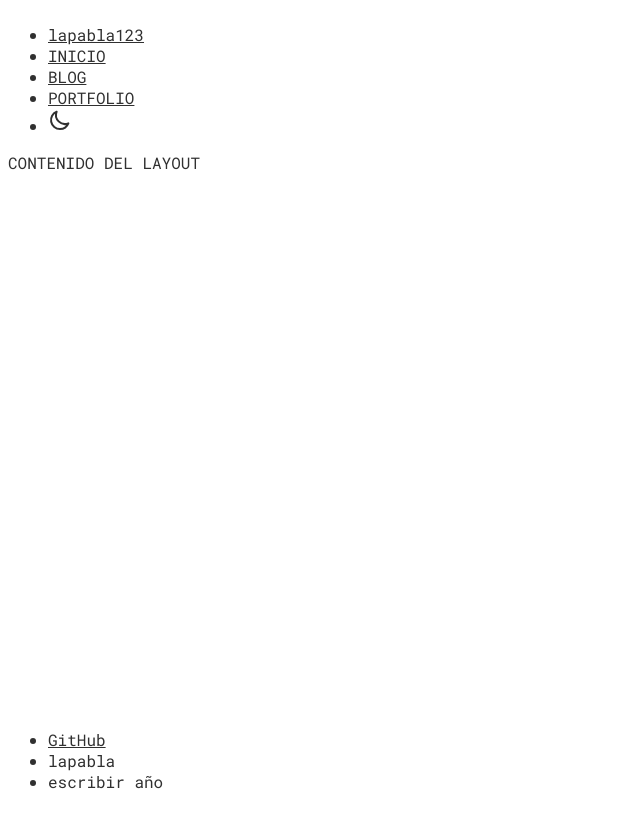
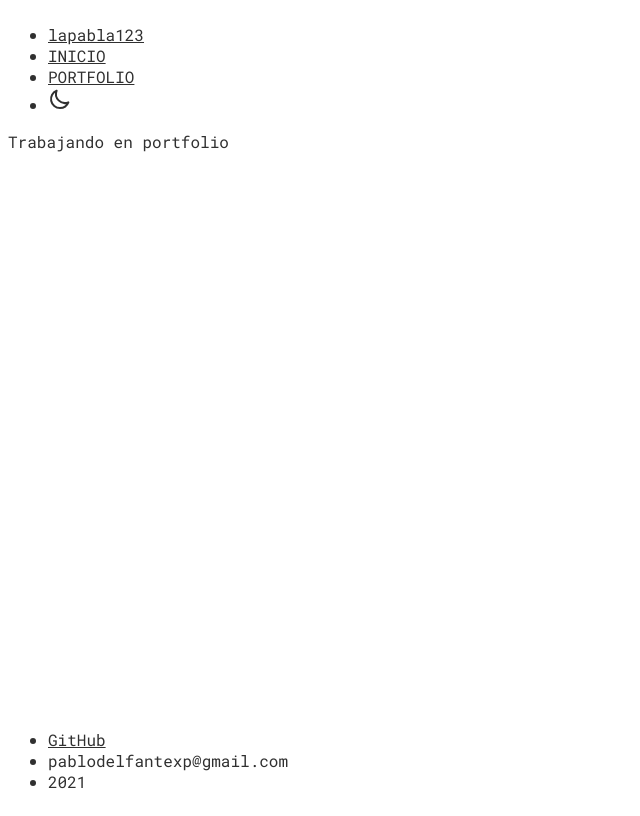
Before and after one commit to pablodelfante/works-next-app, a Next.js app: page / in a window 1280 px wide. Shown: the whole page, without its empty margins (0-640 px from the left). Built offline with nearby package versions, Linux system fonts and the light colour scheme.

Commit message:
traigo dinamicamente mis works en portfolio y estoy por construir la seccion dinamica

```diff
--- a/components/portada/Portada.js
+++ b/components/portada/Portada.js
@@ -3,7 +3,7 @@
 export default function Portada({titlePortada, iconoPortada, contentPortada}) {
 
     return (
-        <div className='portada py-10 px-10 md:w-6/12'>
+        <div className='portada py-10 md:py-24 md:pb-40 md:w-6/12'>
             <h2 className='text-4xl inline-flex pb-4'>{titlePortada}{iconoPortada}</h2>
 
             <p>{contentPortada}</p>
--- a/components/template/Footer.js
+++ b/components/template/Footer.js
@@ -1,19 +1,22 @@
 import Link from 'next/link';
 
 export default function Footer() {
+    const date = new Date();
+    const year = date.getFullYear();
+
     return (
             <footer>
-                <ul className='flex justify-center gap-20 py-10'>
+                <ul className='flex justify-center gap-20 py-10 px-10 md:px-52'>
                     <li>
                         <Link href='/inicio'>
                             <a>GitHub</a>
                         </Link>
                     </li>
                     <li>
-                        lapabla
+                        pablodelfantexp@gmail.com
                     </li>
                     <li>
-                        escribir año
+                        {year}
                     </li>
                 </ul>
             </footer>
--- a/components/template/Header.js
+++ b/components/template/Header.js
@@ -30,7 +30,7 @@ export default function Header() {
                 <link href="https://fonts.googleapis.com/css2?family=Roboto+Mono:wght@300;400;500&display=swap" rel="stylesheet" />
             </Head>
 
-            <header className=''>
+            <header className='px-10 md:px-52 | sticky top-0 bg-white shadow-sm'>
                 <ul className='flex justify-end gap-3 md:gap-10 py-10'>
 
                     <li className='mr-auto'>
@@ -41,11 +41,6 @@ export default function Header() {
                     <li>
                         <Link href='/'>
                             <a>INICIO</a>
-                        </Link>
-                    </li>
-                    <li>
-                        <Link href='/blog'>
-                            <a>BLOG</a>
                         </Link>
                     </li>
                     <li>
--- a/components/template/Layout.js
+++ b/components/template/Layout.js
@@ -7,7 +7,7 @@ import Footer from './Footer'
 
 export default function Layout(props) {
     const {children} = props;
-    const classPersonalBlog = `personal-blog | container m-auto md:w-8/12`;
+    const classPersonalBlog = `personal-blog`;
 
     return (
         <div
@@ -16,7 +16,7 @@ export default function Layout(props) {
             <Header/>
 
             {/* CONTENIDO PRINCIPAL */}
-            <main>
+            <main className='px-10 md:px-52'>
             {children}
             </main>
 
--- a/pages/api/hello.js
+++ b/pages/api/hello.js
@@ -1,5 +1,5 @@
 // Next.js API route support: https://nextjs.org/docs/api-routes/introduction
 
 export default (req, res) => {
-  res.status(200).json({ name: 'John Doe' })
+  res.status(200).json({ saludo: 'hola lapabla' })
 }
--- a/pages/index.js
+++ b/pages/index.js
@@ -4,7 +4,7 @@ export default function Home() {
   return (
     <>
       <Layout>
-        CONTENIDO DEL LAYOUT
+        Trabajando en portfolio
        </Layout>
     </>
   )
--- a/styles/globals.scss
+++ b/styles/globals.scss
@@ -28,6 +28,6 @@ svg{
     height: 100vh;
 
     .portada svg{
-        width: 8rem;
+        width: 4rem;
     }
 }
```
Also changed, not shown: connectors/findPortada.js (deleted, +0 -18 lines), connectors/findWorks.js (added, +17 -0 lines), pages/blog.js (deleted, +0 -9 lines), pages/portfolio.js (+22 -6 lines), pages/portfolio/[work].js (added, +12 -0 lines).
